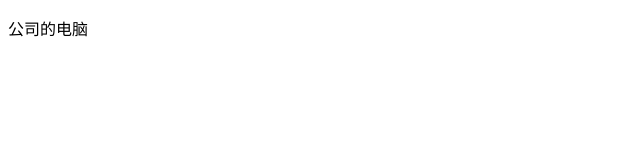
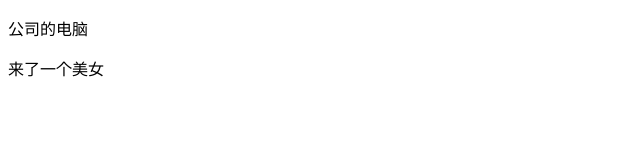
Before and after one commit to oldyounger96/studyGitpull63_6, a plain HTML site: page index.html in a window 1280 px wide. Shown: the whole page, without its empty margins (0-640 px from the left). Drawn offline with Linux system fonts and the light colour scheme.

Commit message:
来了一个美女

```diff
--- a/index.html
+++ b/index.html
@@ -1,7 +1,7 @@
 <!--
  * @Author: your name
  * @Date: 2020-11-19 16:19:09
- * @LastEditTime: 2020-11-19 16:21:24
+ * @LastEditTime: 2020-11-19 16:30:36
  * @LastEditors: Please set LastEditors
  * @Description: In User Settings Edit
  * @FilePath: \AjaxDay1e:\111前端学习集合\Git\GitDay2\学习pull命令\公司的电脑\studyGitpull63_6\index.html
@@ -17,6 +17,7 @@
 
 <body>
     <p>公司的电脑</p>
+    <p>来了一个美女</p>
 </body>
 
 </html>
```
